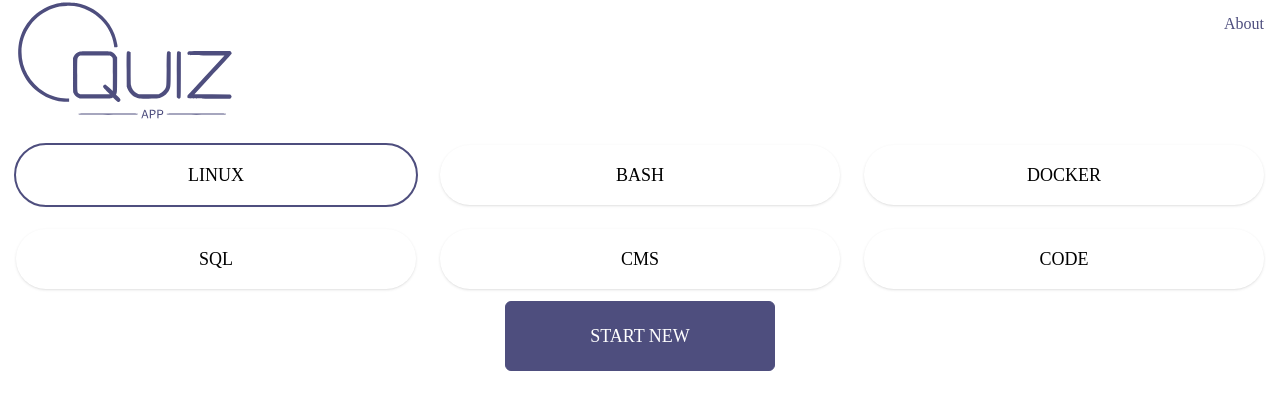
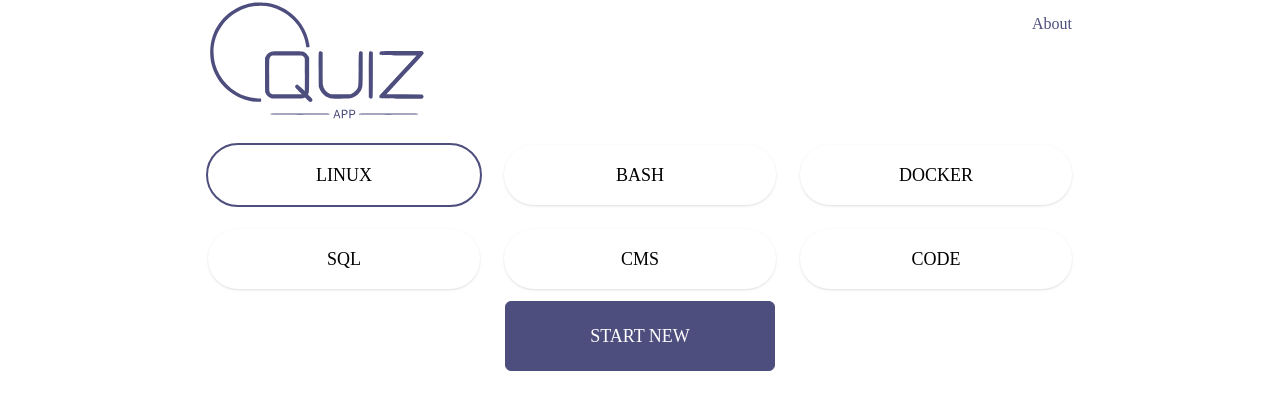
Before and after one commit to antklim89/quiz_app_vite, a Vue app: page / in a window 1280 px wide. Shown: the top 410 px of the page. Built offline with nearby package versions, Linux system fonts and the light colour scheme.

Commit message:
update container style

```diff
--- a/src/styles/global.scss
+++ b/src/styles/global.scss
@@ -31,7 +31,7 @@
 }
 
 .container {
-    @apply max-w-[1400px] mx-auto w-full px-4
+    @apply max-w-4xl mx-auto w-full px-4
 }
 
 .title {
```
